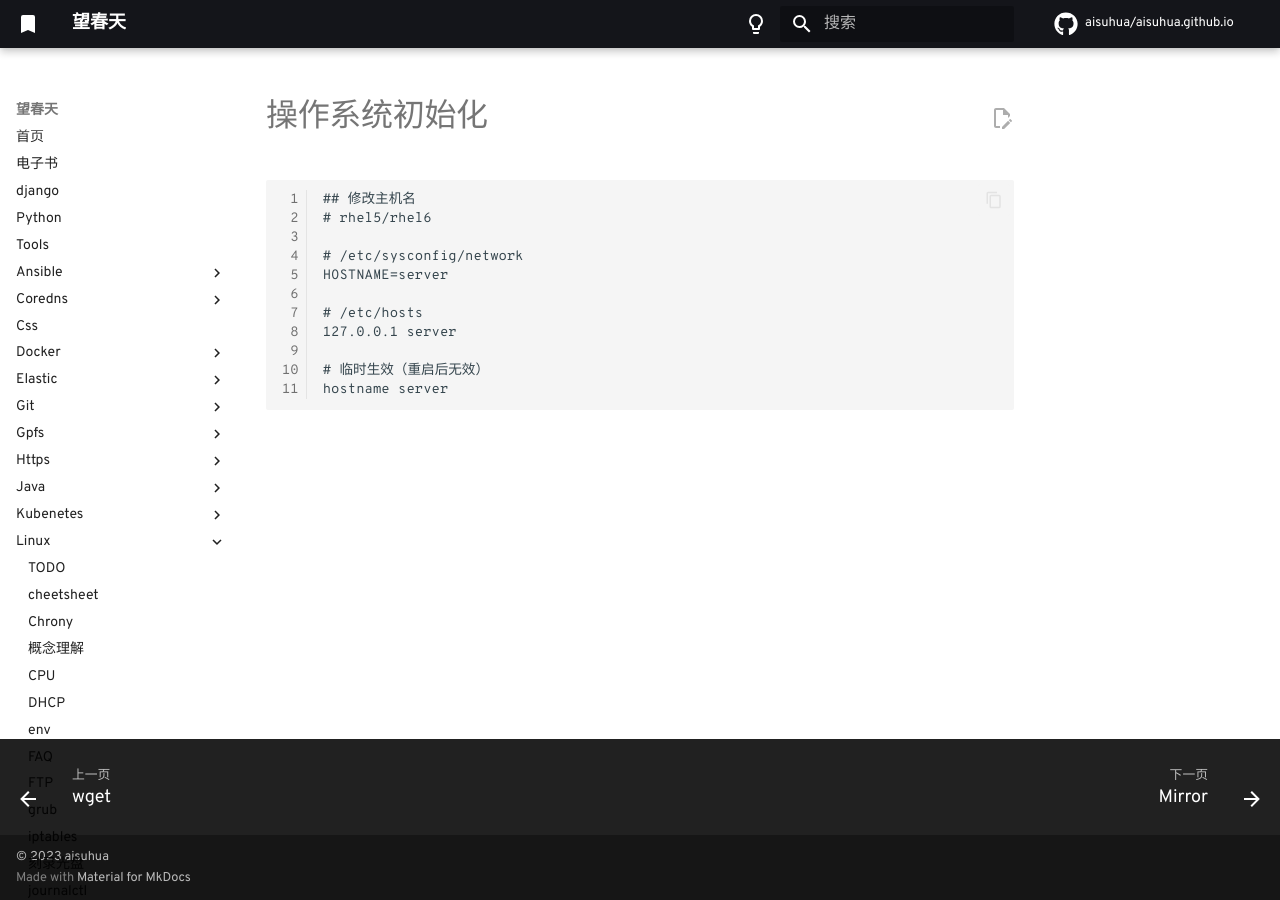
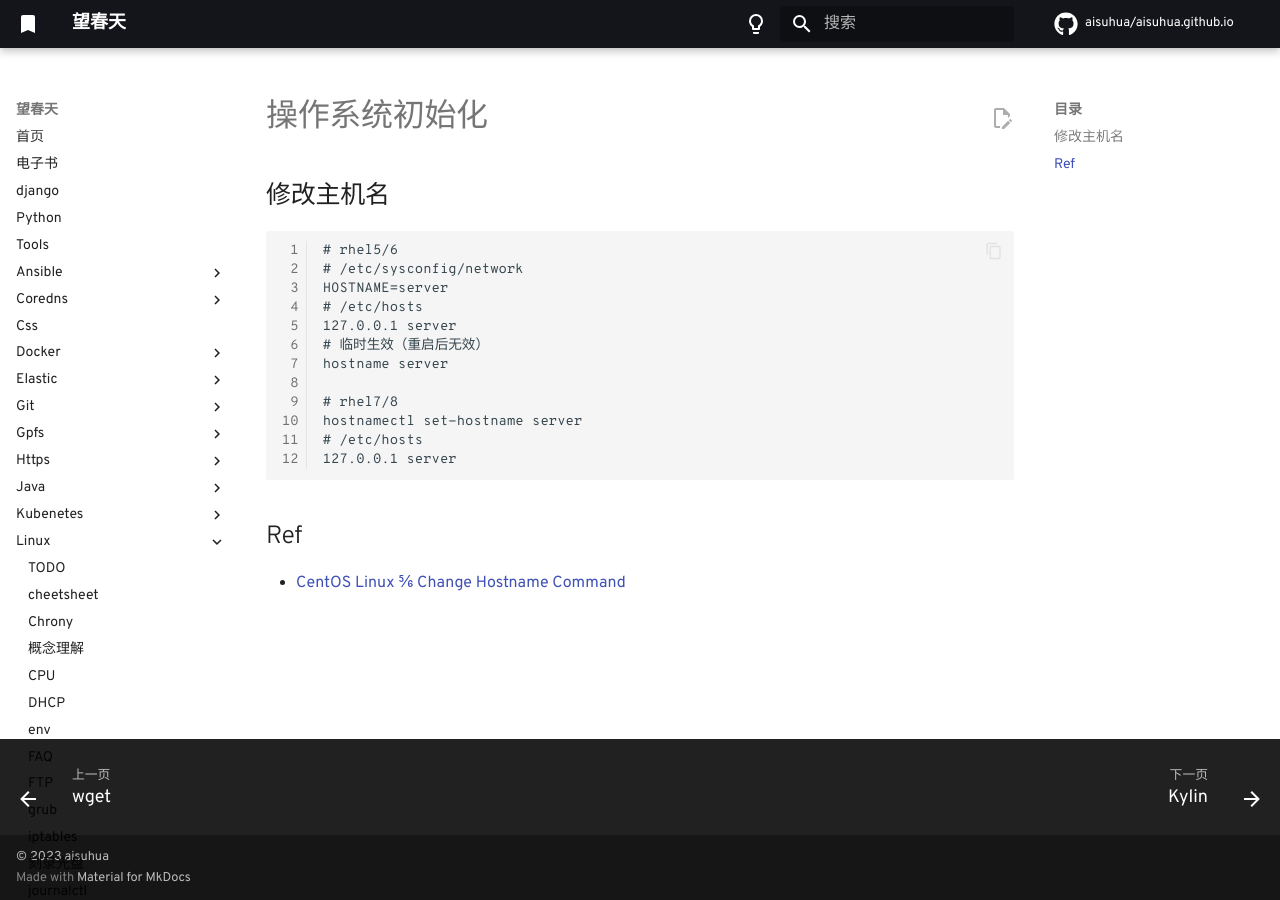
Before and after one commit to aisuhua/aisuhua.github.io, an MkDocs documentation site: the page built from docs/linux/init/README.md, in a window 1280 px wide. Built offline with MkDocs 1.6.1 and Material for MkDocs 9.7.7, drawn with Linux system fonts in a browser that asks for light colours; comment, search, counter and statistics services are not loaded.

Commit message:
README.md

````diff
--- a/docs/linux/init/README.md
+++ b/docs/linux/init/README.md
@@ -1,17 +1,24 @@
 # 操作系统初始化
 
+## 修改主机名
+
 ```
-## 修改主机名
-# rhel5/rhel6
-
+# rhel5/6
 # /etc/sysconfig/network
 HOSTNAME=server
+# /etc/hosts
+127.0.0.1 server
+# 临时生效（重启后无效）
+hostname server
 
+# rhel7/8
+hostnamectl set-hostname server
 # /etc/hosts
 127.0.0.1 server
 
-# 临时生效（重启后无效）
-hostname server
-
 
 ```
+
+## Ref
+
+- [CentOS Linux 5/6 Change Hostname Command](https://www.cyberciti.biz/faq/centos-hostname-change-command-line/)
````
Also changed, not shown: docs/linux/init/Kylin.md (added, +7 -0 lines).
